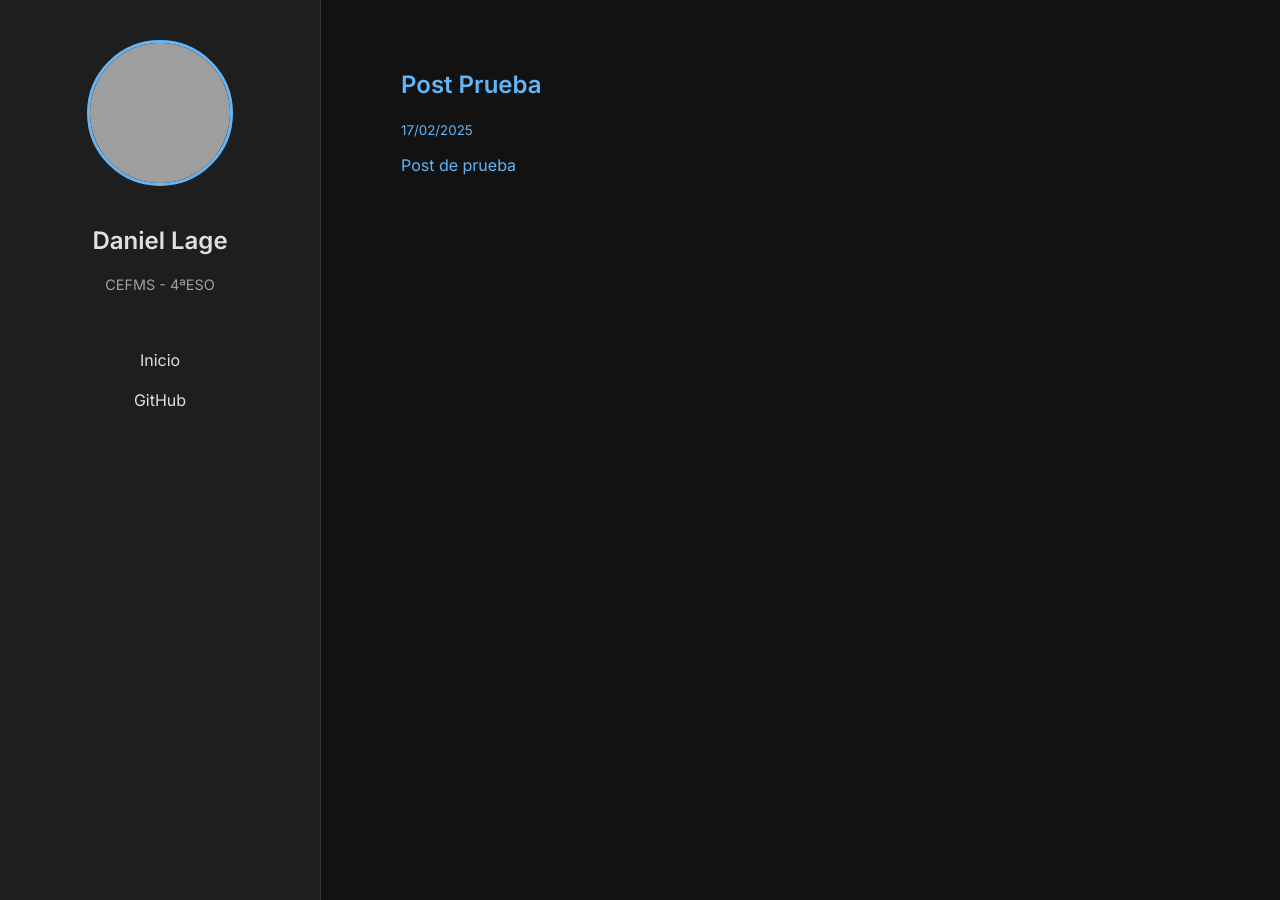
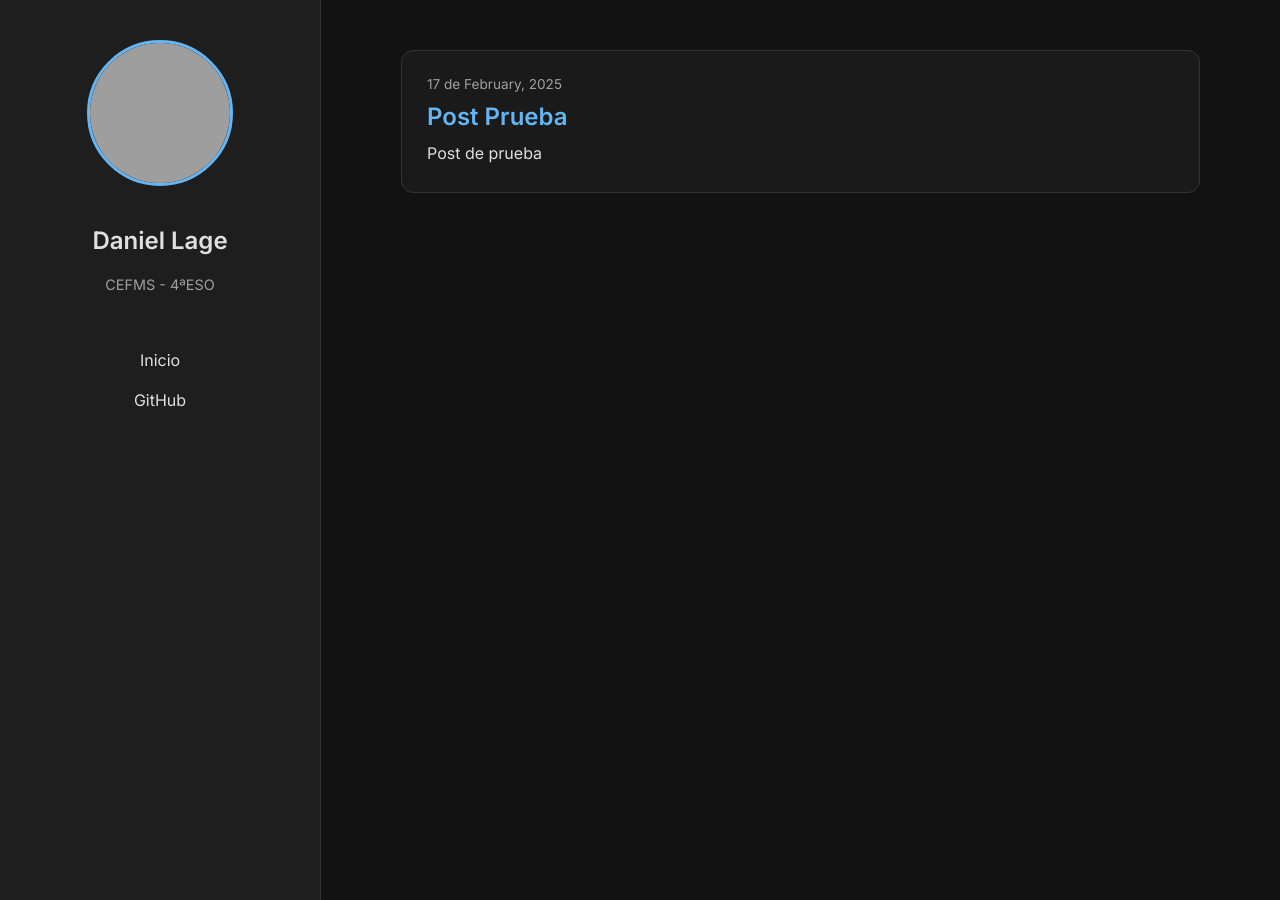
Before and after one commit to dalagla/dalagla.github.io, a Jekyll site: the page built from index.html, in a window 1280 px wide. Built offline with Jekyll 4.4.1, drawn with Linux system fonts in a browser that asks for light colours; grey boxes are pictures that could not be loaded.

Commit message:
Update index.html

```diff
--- a/index.html
+++ b/index.html
@@ -4,11 +4,9 @@ title: Inicio
 ---
 
 {% for post in site.posts %}
-    <a href="{{ post.url }}">
-        <div class="post-card">
-            <h2>{{ post.title }}</h2>
-            <small>{{ post.date | date: "%d/%m/%Y" }}</small>
-            <p>{{ post.excerpt | strip_html | truncatewords: 15 }}</p>
-        </div>
+    <a href="{{ post.url }}" class="post-item">
+        <span class="post-date">{{ post.date | date: "%d de %B, %Y" }}</span>
+        <h2>{{ post.title }}</h2>
+        <p class="post-excerpt">{{ post.content | strip_html | truncatewords: 20 }}</p>
     </a>
 {% endfor %}
```
